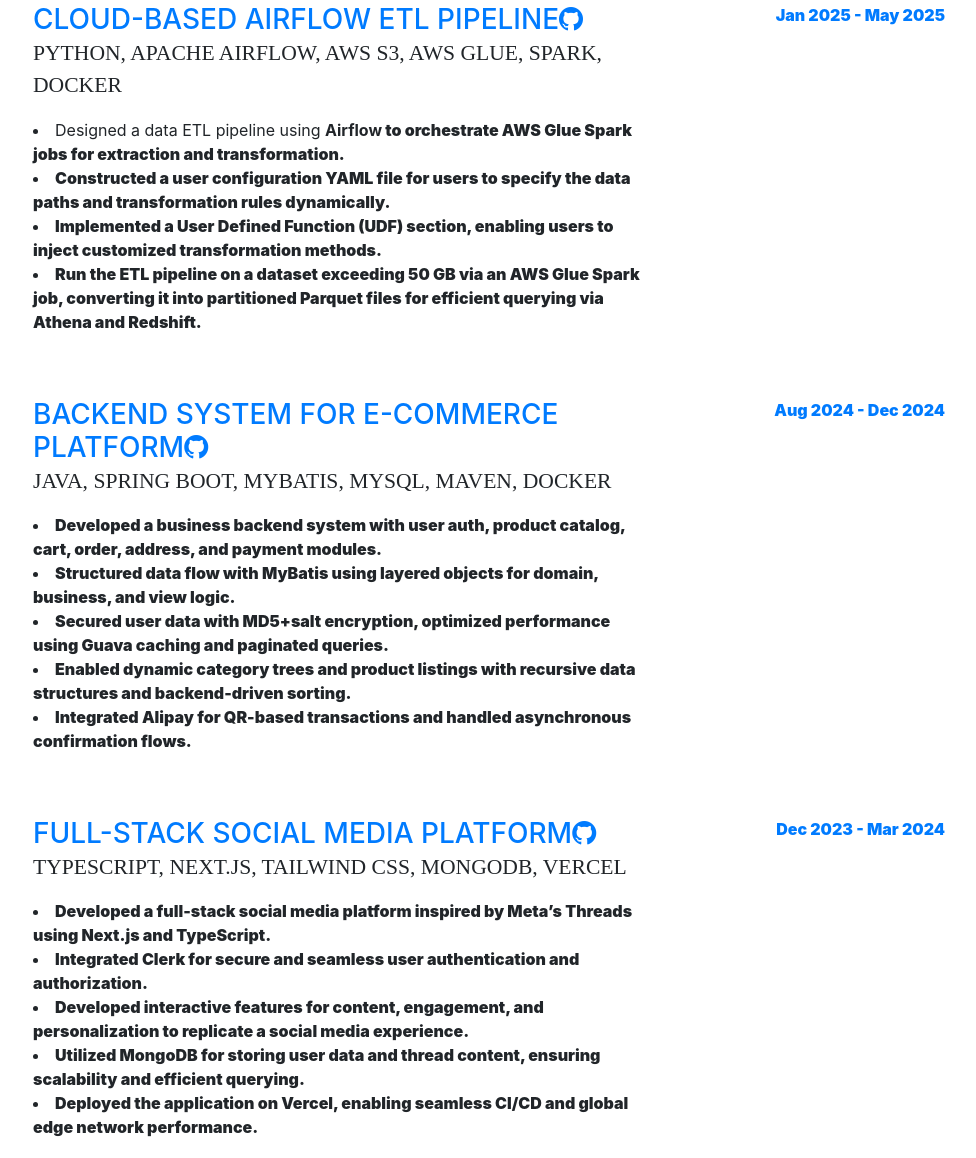
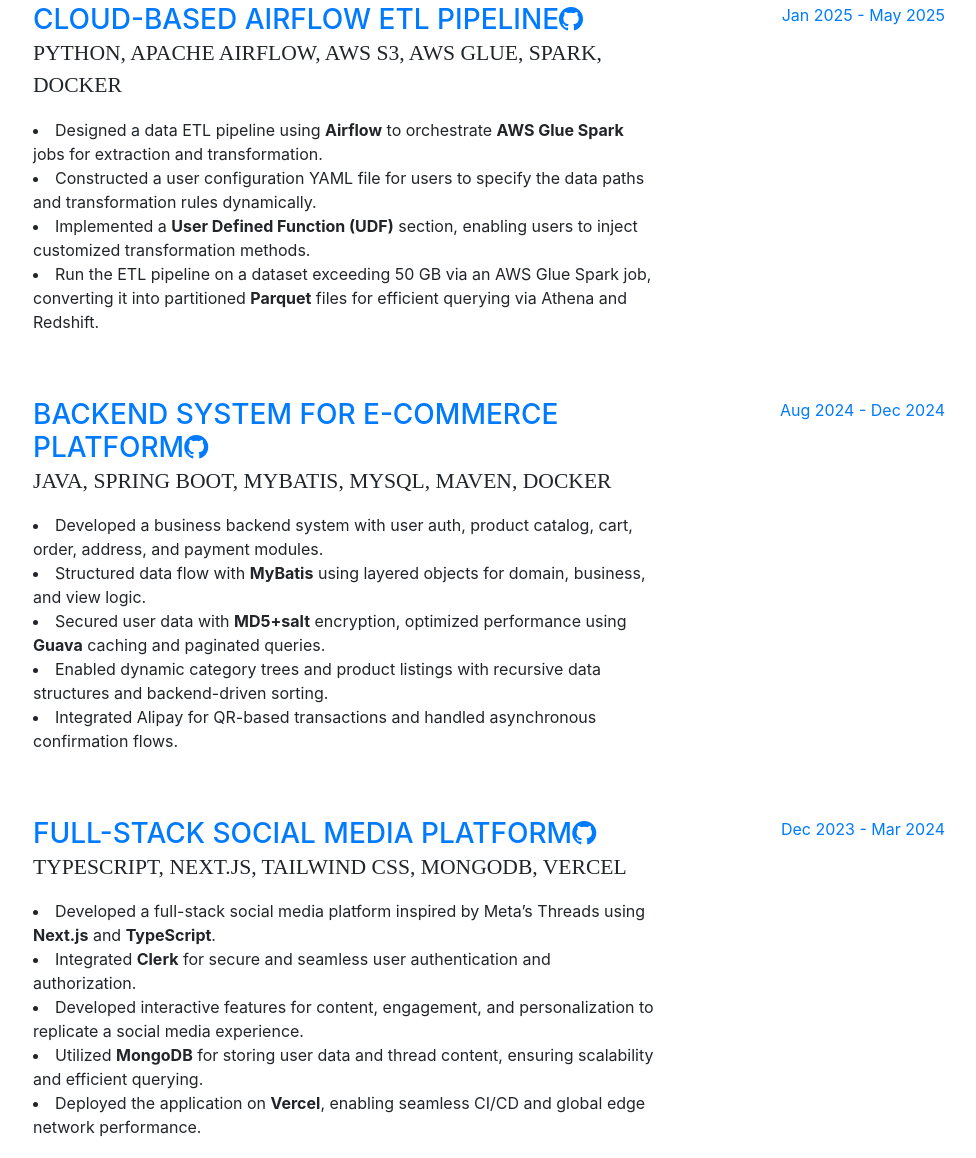
Before and after one commit to Cloris98/JingweiHe.github.io, a website with bundled scripts: page index.html in a window 1280 px wide. Shown: the part 931-2089 px from the top of the page, without its empty margins (287-1263 px from the left). Built offline with nearby package versions, Linux system fonts and the light colour scheme; a web font is replaced by a local one.

Commit message:
revised all bold version

```diff
--- a/index.html
+++ b/index.html
@@ -106,16 +106,16 @@
               <div class="subheading mb-3">Python, Apache Airflow, AWS S3, AWS Glue, Spark, Docker</div>
               <p>
                 <li>
-                  Designed a data ETL pipeline using <b>Airflow<b> to orchestrate <b>AWS Glue Spark<b> jobs for extraction and transformation.
+                  Designed a data ETL pipeline using <b>Airflow</b> to orchestrate <b>AWS Glue Spark</b> jobs for extraction and transformation.
                 </li>
                 <li>
                   Constructed a user configuration YAML file for users to specify the data paths and transformation rules dynamically.
                 </li>
                 <li>
-                  Implemented a <b>User Defined Function (UDF)<b> section, enabling users to inject customized transformation methods.
+                  Implemented a <b>User Defined Function (UDF)</b> section, enabling users to inject customized transformation methods.
                 </li>
                 <li>
-                  Run the ETL pipeline on a dataset exceeding 50 GB via an AWS Glue Spark job, converting it into partitioned <b>Parquet<b> files for efficient querying via Athena and Redshift.
+                  Run the ETL pipeline on a dataset exceeding 50 GB via an AWS Glue Spark job, converting it into partitioned <b>Parquet</b> files for efficient querying via Athena and Redshift.
                 </li>
               </p>
             </div>
@@ -135,10 +135,10 @@
                   Developed a business backend system with user auth, product catalog, cart, order, address, and payment modules.
                 </li>
                 <li>
-                  Structured data flow with <b>MyBatis<b> using layered objects for domain, business, and view logic.
+                  Structured data flow with <b>MyBatis</b> using layered objects for domain, business, and view logic.
                 </li>
                 <li>
-                  Secured user data with <b>MD5+salt<b> encryption, optimized performance using <b>Guava</b> caching and paginated queries.
+                  Secured user data with <b>MD5+salt</b> encryption, optimized performance using <b>Guava</b> caching and paginated queries.
                 </li>
                 <li>
                   Enabled dynamic category trees and product listings with recursive data structures and backend-driven sorting.
@@ -161,7 +161,7 @@
               <div class="subheading mb-3">TypeScript, Next.js, Tailwind CSS, MongoDB, Vercel</div>
               <p>
                 <li>
-                  Developed a full-stack social media platform inspired by Meta’s Threads using <b>Next.js<b> and <b>TypeScript</b>.
+                  Developed a full-stack social media platform inspired by Meta’s Threads using <b>Next.js</b> and <b>TypeScript</b>.
                 </li>
                 <li>
                   Integrated <b>Clerk</b> for secure and seamless user authentication and authorization.
@@ -193,7 +193,7 @@
                   Built machine learning models to predict recurring items in users’ next order based on <b>three million</b> Instacart orders.
                 </li>
                 <li>
-                  Performed data quality checks, label creation, and constructed features using <b>user/item-based collaborative filtering<b>.
+                  Performed data quality checks, label creation, and constructed features using <b>user/item-based collaborative filtering</b>.
                 </li>
                 <li>
                   Implemented <b>logistic regression</b>, <b>random forest</b>, <b>gradient boosting</b>, and <b>neural network</b> on the dataset.
```
